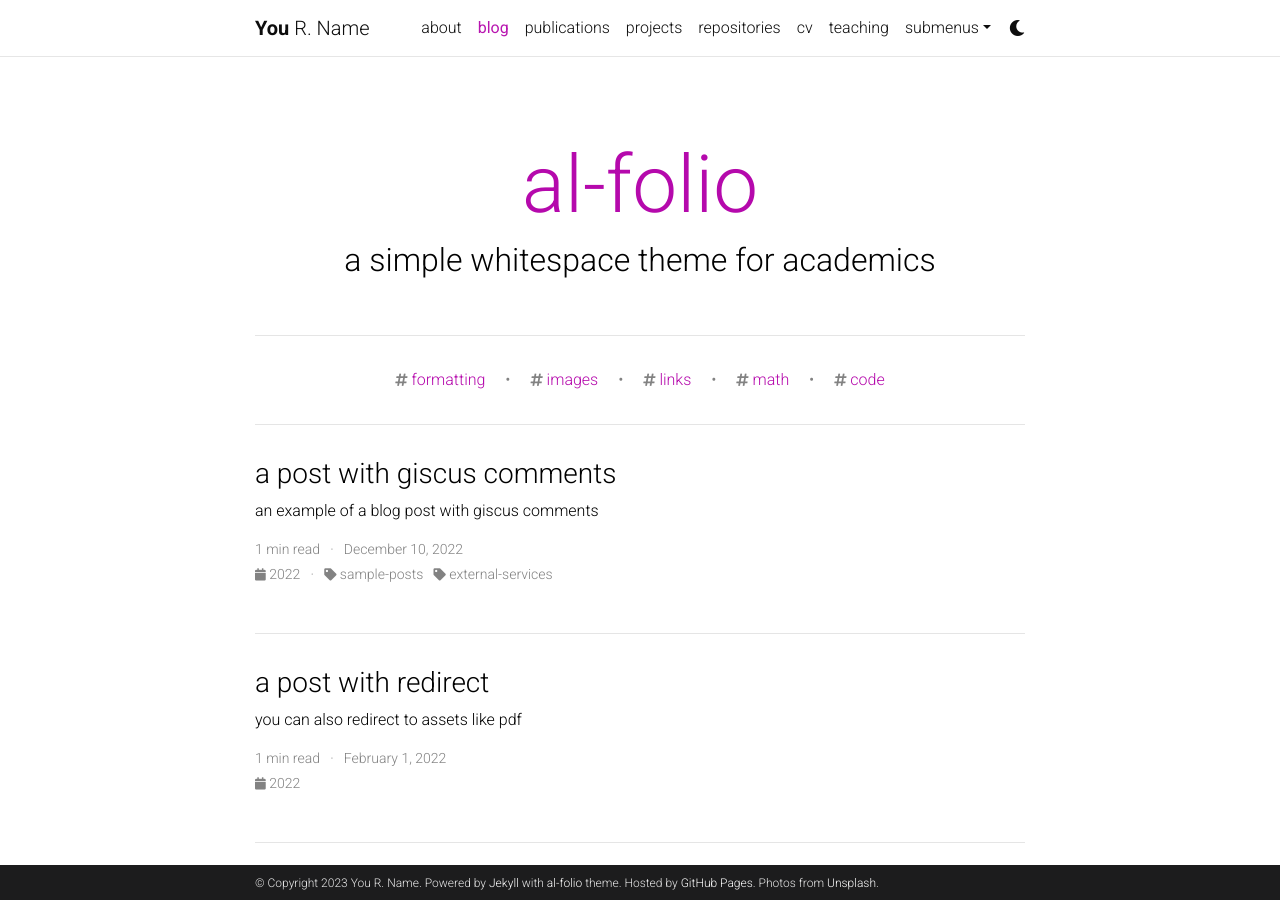
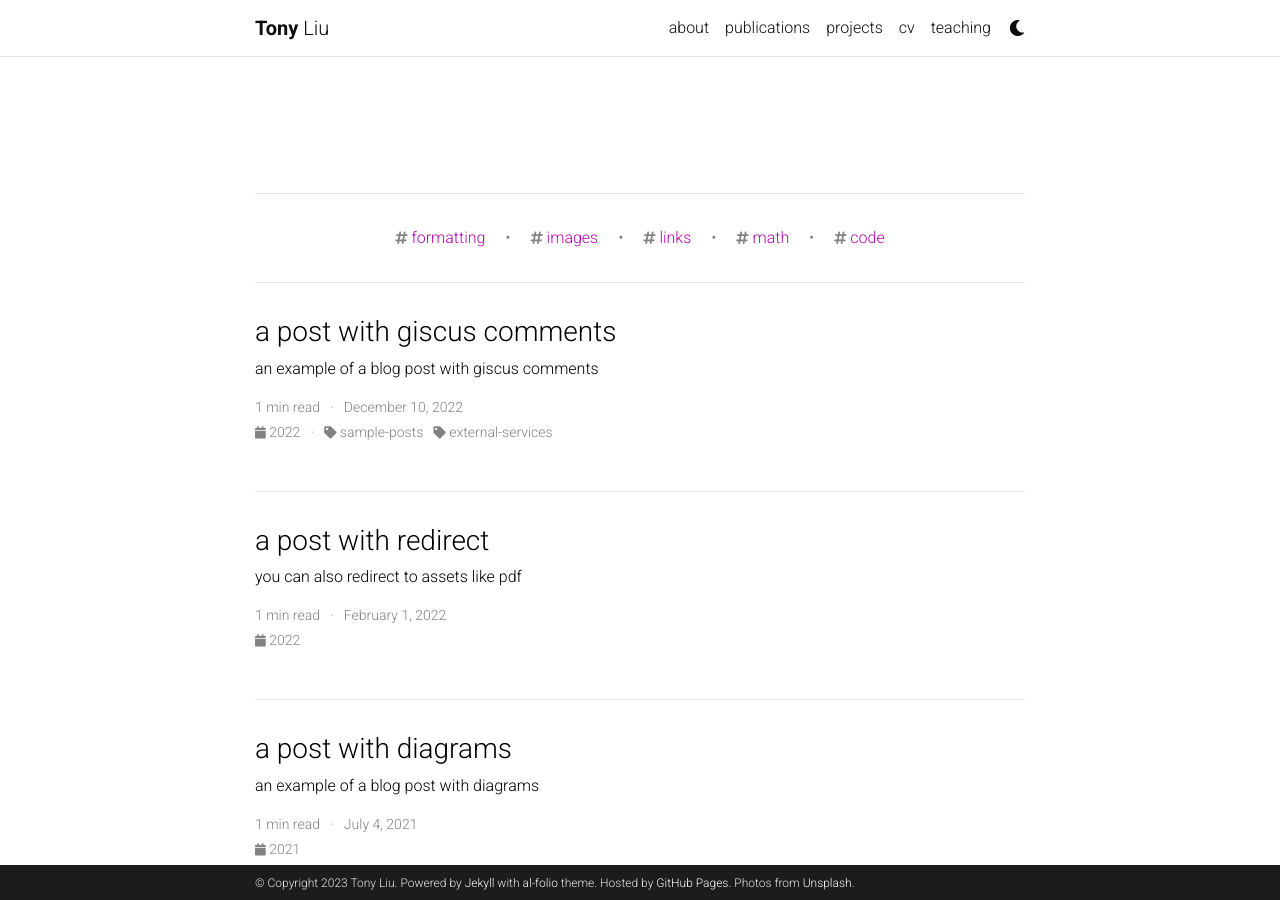
Before and after one commit to tliutony/tliutony.github.io, a Jekyll site: the page built from blog/index.html, in a window 1280 px wide and 900 px high. Built offline with Jekyll 4.4.1, drawn with Linux system fonts in a browser that asks for light colours; the list of posts is cut into pages by our own code; comment, search, counter and statistics services are not loaded; a style sheet for code colours, icons or effects is not loaded.

```diff
--- a/_config.yml
+++ b/_config.yml
@@ -3,9 +3,9 @@
 # -----------------------------------------------------------------------------
 
 title: blank # the website title (if blank, full name will be used instead)
-first_name: You
-middle_name: R.
-last_name: Name
+first_name: Tony
+middle_name:
+last_name: Liu
 email: you@example.com
 description: > # the ">" symbol means to ignore newlines until "footer_text:"
   A simple, whitespace theme for academics. Based on [*folio](https://github.com/bogoli/-folio) design.
@@ -67,7 +67,7 @@ og_image: # The site-wide (default for all links) Open Graph preview image
 # Social integration
 # -----------------------------------------------------------------------------
 
-github_username: # your GitHub user name
+github_username: tliu526 # your GitHub user name
 gitlab_username: # your GitLab user name
 twitter_username: # your Twitter handle
 mastodon_username: # your mastodon instance+username in the format instance.tld/@username
@@ -116,10 +116,10 @@ bing_site_verification:  # out your bing-site-verification ID (Bing Webmaster)
 # Blog
 # -----------------------------------------------------------------------------
 
-blog_name: al-folio # blog_name will be displayed in your blog page
-blog_nav_title: blog # your blog must have a title for it to be displayed in the nav bar
-blog_description: a simple whitespace theme for academics
-permalink: /blog/:year/:title/
+# blog_name: al-folio # blog_name will be displayed in your blog page
+# blog_nav_title: blog # your blog must have a title for it to be displayed in the nav bar
+# blog_description: a simple whitespace theme for academics
+# permalink: /blog/:year/:title/
 
 # Pagination
 pagination:
@@ -153,8 +153,8 @@ disqus_shortname: al-folio # put your disqus shortname
 # If you have blog posts published on medium.com or other exteranl sources,
 # you can display them in your blog by adding a link to the RSS feed.
 external_sources:
-  - name: medium.com
-    rss_url: https://medium.com/@al-folio/feed
+  #- name: medium.com
+  #  rss_url: https://medium.com/@al-folio/feed
 
 # -----------------------------------------------------------------------------
 # Collections
--- a/_includes/header.html
+++ b/_includes/header.html
@@ -61,7 +62,7 @@
                 </a>
               </li>
               {%- endif %}
-
+              -->
               <!-- Other pages -->
               {%- assign sorted_pages = site.pages | sort: "nav_order" -%}
               {%- for p in sorted_pages -%}
```
Also changed, not shown: other parts of _includes/header.html (+2 -1 lines), _pages/about.md (+3 -2 lines), _template_pages/dropdown.md (renamed from _pages/dropdown.md), _template_pages/repositories.md (renamed from _pages/repositories.md), 1 other file.
